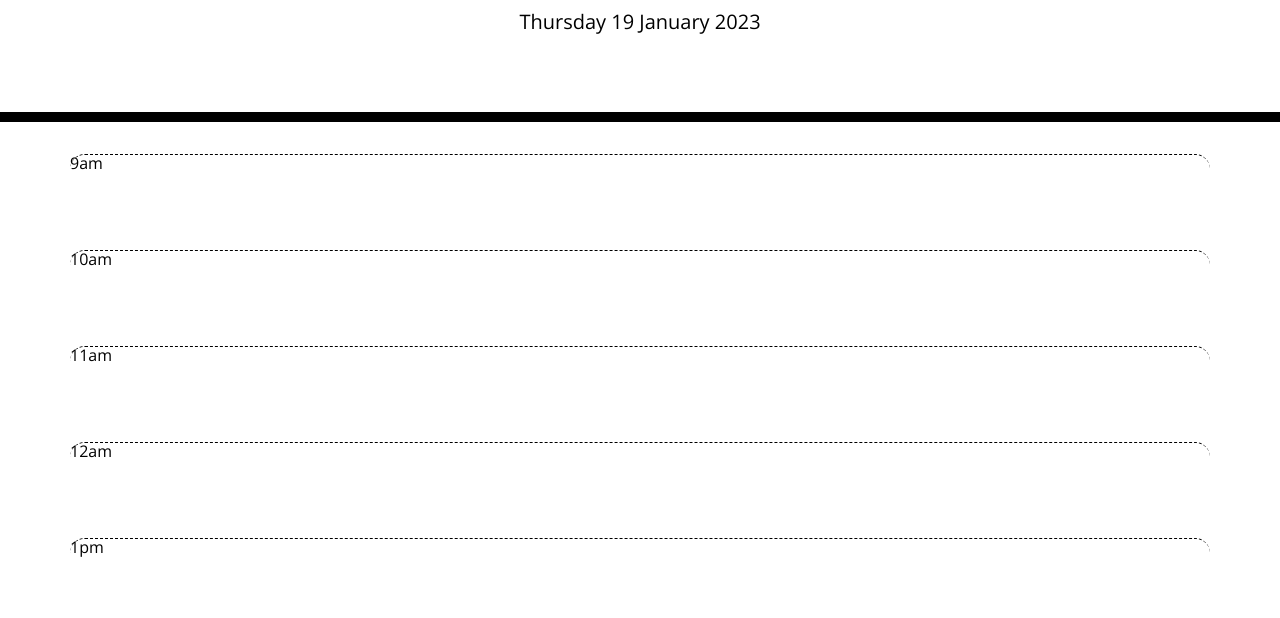
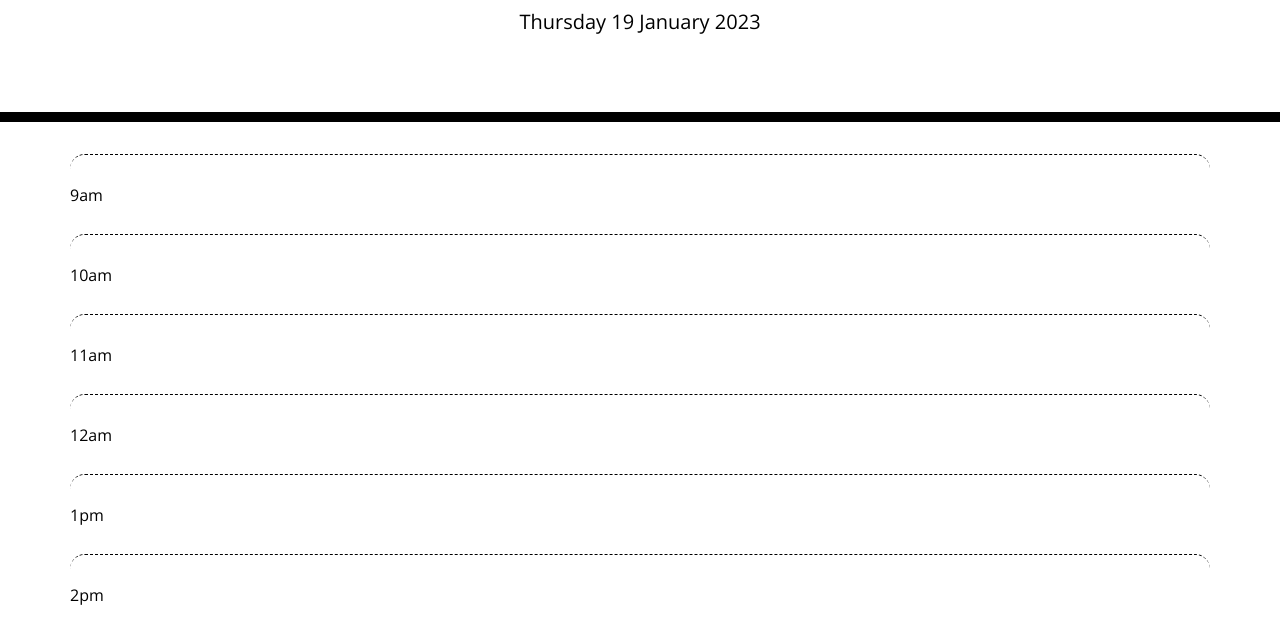
Before and after one commit to EDX-IL/Work_Day_Scheduler, a plain HTML site: page index.html in a window 1280 px wide. Shown: the part 182-800 px from the top of the page. Drawn offline with nearby package versions, Linux system fonts and the light colour scheme.

Commit message:
attempting to get html in rows displaying correctly. added alignment for hour to css

```diff
--- a/css/style.css
+++ b/css/style.css
@@ -41,6 +41,9 @@ textarea {
   background-color: #ffffff;
   color: #000000;
   border-top: 1px dashed #000000;
+
+  align-items: center;
+  text-align: center;
 }
 
 .past {
--- a/js/planner.js
+++ b/js/planner.js
@@ -40,8 +40,8 @@ function fncDisplayCurrentDay() {
 //Function to display timeblocks for standard business hours
 function fncDisplayTimeBlocksForDay() {
   console.log(getFuncName());
-  let sbStartHour = 9;
-  let sbEndHour = 17;
+  let sbStartHour = 9; //0900
+  let sbEndHour = 17; //1700
 
   //add timeblocks to timeblockContainerEL
   for (let index = sbStartHour; index <= sbEndHour; index++) {
@@ -49,23 +49,28 @@ function fncDisplayTimeBlocksForDay() {
     //add timeblocks for each hour here
     //variable for storing am/pm Time
     let ampmTime = 0;
-    //TODO structure for timeblocks
-    let newTB = $("<p>");
-    newTB.addClass('time-block');
-    newTB.addClass('row');
-    newTB.addClass('hour');
+    //variable to hold timeblockHTML
+    let timeBlockHTML = "";
+    //TODO structure/html for timeblocks
+    let newTB = $("<div>");
+    newTB.addClass("time-block");
+    newTB.addClass("row");
+    newTB.addClass("hour");
 
     //convert index to am/pm time
-    if (index <13){
-       ampmTime = (index+"am");
-    }
-    else {
-      ampmTime = ((index -12)+"pm");
+    if (index < 13) {
+      ampmTime = index + "am";
+    } else {
+      ampmTime = index - 12 + "pm";
     }
 
-    newTB.text(ampmTime);
+    timeBlockHTML = ampmTime;
+
+    console.log(timeBlockHTML);
+    newTB.text(timeBlockHTML);
     timeblocksContainerEl.append(newTB);
-    console.log("timeblocksContainerEl:" + timeblocksContainerEl);
+
+   // console.log("timeblocksContainerEl:" + timeblocksContainerEl);
   }
 }
 
@@ -78,8 +83,6 @@ function fncColourTimeBlocks() {
 //function to enter event and save to local storage
 function fncAddEvent() {
   console.log(getFuncName());
-
-
 }
 
 //function to save event to local storage
```
